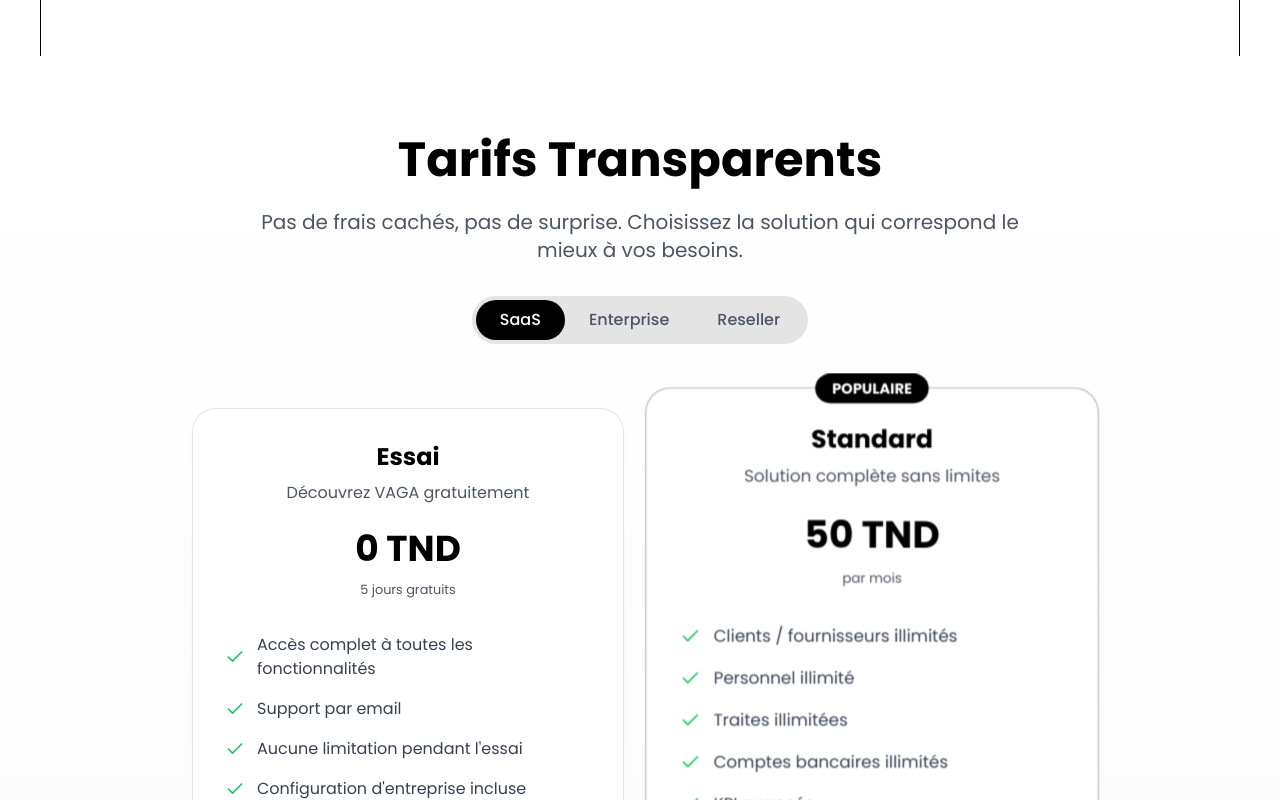
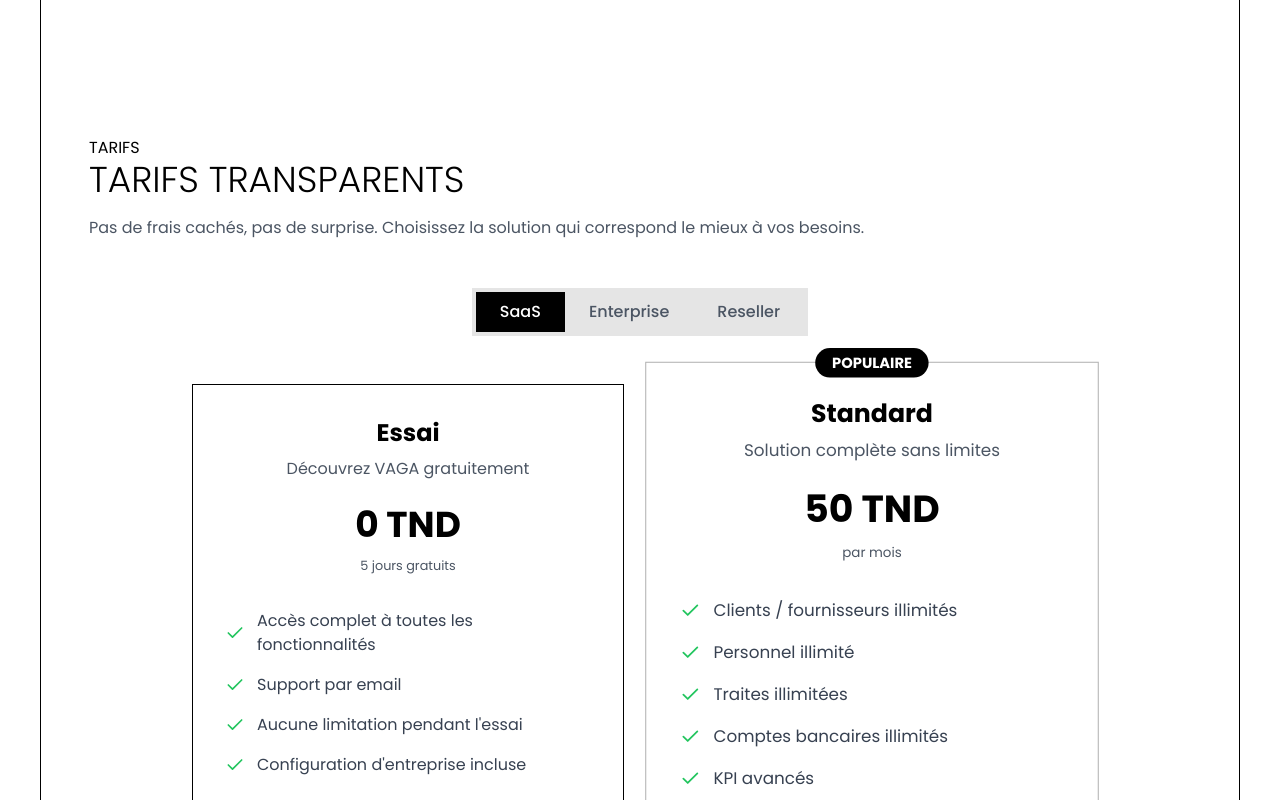
Before and after one commit to vaga-tn/vaga.tn, a Next.js app: page / in a window 1280 px wide. Shown: the part 3280-4080 px from the top of the page. Built offline with nearby package versions, Linux system fonts and the light colour scheme.

Commit message:
chore: pricing UI changed

```diff
--- a/src/components/PricingSection.tsx
+++ b/src/components/PricingSection.tsx
@@ -47,6 +47,7 @@ const saasPlans: PricingPlan[] = [
       "Support par email ou téléphone",
       "Mises à jour incluses",
       "Application mobile pour clients (+20 TND/mois)",
+      "Notifications SMS pour les clients (+10 TND/mois)",
       "Intégration avec vos outils existants (sure devis)",
     ],
     buttonText: "Choisir Standard",
@@ -66,8 +67,7 @@ const enterprisePlans: PricingPlan[] = [
       "Domaine personnalisé",
       "Aucune limite d'utilisation",
       "Contrôle total de vos données",
-      "Module IA avancé",
-      "Mosule ERP complet",
+      "Module ERP complet",
       "Module CRM complet",
       "Module de gestion des ressources humaines",
       "Support dédié prioritaire",
@@ -120,35 +120,38 @@ export default function PricingSection() {
   };
 
   return (
-    <section id="pricing" className="py-20 relative bg-gradient-to-b from-white to-gray-50">
-      <div className="relative z-10 max-w-7xl mx-auto">
-        <div className="text-center mb-16">
-          <h2 className="text-4xl md:text-5xl font-bold mb-6 text-black">
-            Tarifs Transparents
-          </h2>
-          <p className="text-xl text-gray-600 max-w-3xl mx-auto">
+    <section id="pricing" className="py-20 px-12 relative bg-white border-r border-l border-black max-w-customWidth mx-auto space-y-12">
+
+      <div className="space-y-4">
+        <header>
+          <span>TARIFS</span>
+          <h2 className="text-4xl font-thin antialiased uppercase">Tarifs Transparents</h2>
+        </header>
+
+        <p className="text-base text-gray-600">
           Pas de frais cachés, pas de surprise. Choisissez la solution qui correspond le mieux à vos besoins.
         </p>
+      </div>
 
       <div className='flex flex-col gap-4 items-center'>
         {/* Category Selection */}
-            <div className="mt-8 inline-flex items-center bg-black/10 rounded-full p-1 backdrop-blur-sm">
+        <div className="inline-flex items-center bg-black/10 p-1">
           <button
-                className={`px-6 py-2 rounded-full font-medium transition-all ${selectedCategory === 'saas' ? 'bg-black text-white' : 'text-gray-600 hover:text-black'
+            className={`px-6 py-2 font-medium transition-all ${selectedCategory === 'saas' ? 'bg-black text-white' : 'text-gray-600 hover:text-black'
               }`}
             onClick={() => setSelectedCategory('saas')}
           >
             SaaS
           </button>
           <button
-                className={`px-6 py-2 rounded-full font-medium transition-all ${selectedCategory === 'enterprise' ? 'bg-black text-white' : 'text-gray-600 hover:text-black'
+            className={`px-6 py-2 font-medium transition-all ${selectedCategory === 'enterprise' ? 'bg-black text-white' : 'text-gray-600 hover:text-black'
               }`}
             onClick={() => setSelectedCategory('enterprise')}
           >
             Enterprise
           </button>
           <button
-                className={`px-6 py-2 rounded-full font-medium transition-all ${selectedCategory === 'reseller' ? 'bg-black text-white' : 'text-gray-600 hover:text-black'
+            className={`px-6 py-2 font-medium transition-all ${selectedCategory === 'reseller' ? 'bg-black text-white' : 'text-gray-600 hover:text-black'
               }`}
             onClick={() => setSelectedCategory('reseller')}
           >
@@ -156,13 +159,12 @@ export default function PricingSection() {
           </button>
         </div>
       </div>
-        </div>
 
       <div className={`grid gap-8 mx-auto ${getCurrentPlans().length === 1 ? 'md:grid-cols-1 max-w-md' : getCurrentPlans().length === 2 ? 'md:grid-cols-2 max-w-4xl' : 'md:grid-cols-3'}`}>
         {getCurrentPlans().map((plan, index) => (
           <div
             key={index}
-              className={`relative bg-white/95 backdrop-blur-lg border border-black/10 p-8 rounded-3xl hover:bg-white hover:border-black/30 hover:scale-105 transition-all duration-300 shadow-sm ${plan.featured ? 'bg-white border-black/30 scale-105' : ''
+            className={`relative bg-white  border border-black p-8 ${plan.featured ? 'bg-white border-black/30 scale-105' : ''
               }`}
           >
             {plan.featured && (
@@ -235,7 +237,6 @@ export default function PricingSection() {
           </>
         )}
       </div>
-      </div>
     </section>
   );
 }
```
Lines whose indentation alone changed are shown as unchanged.
